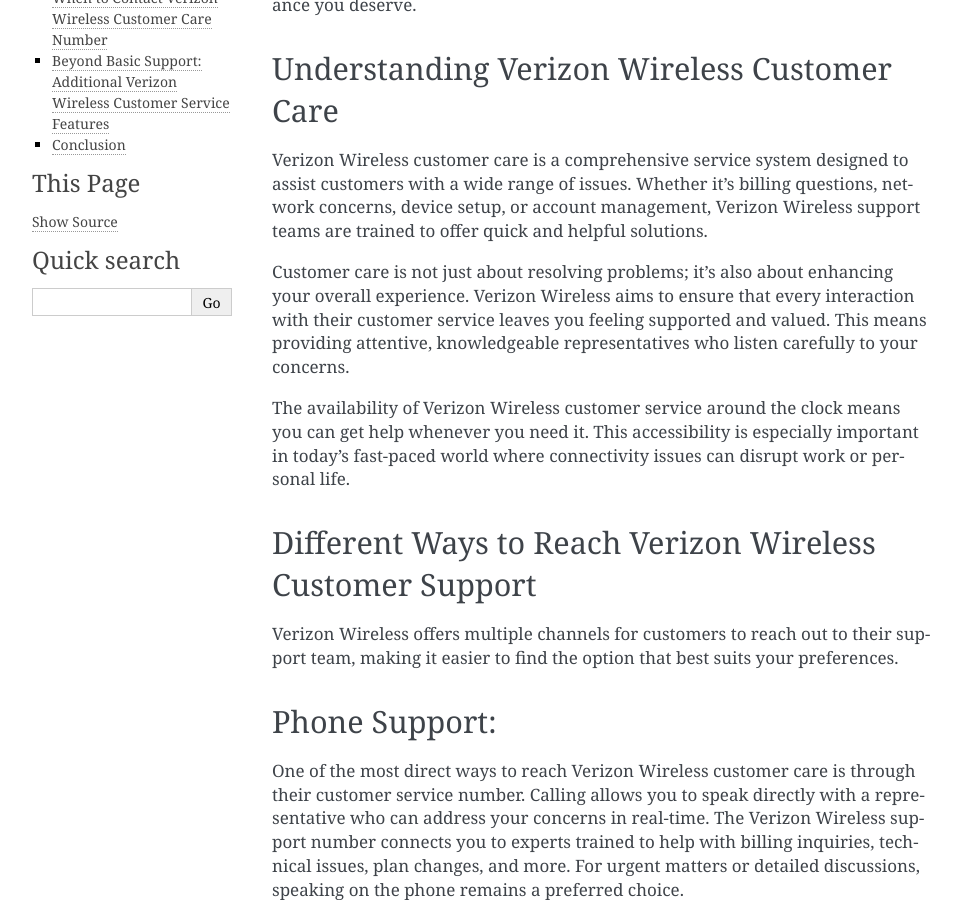
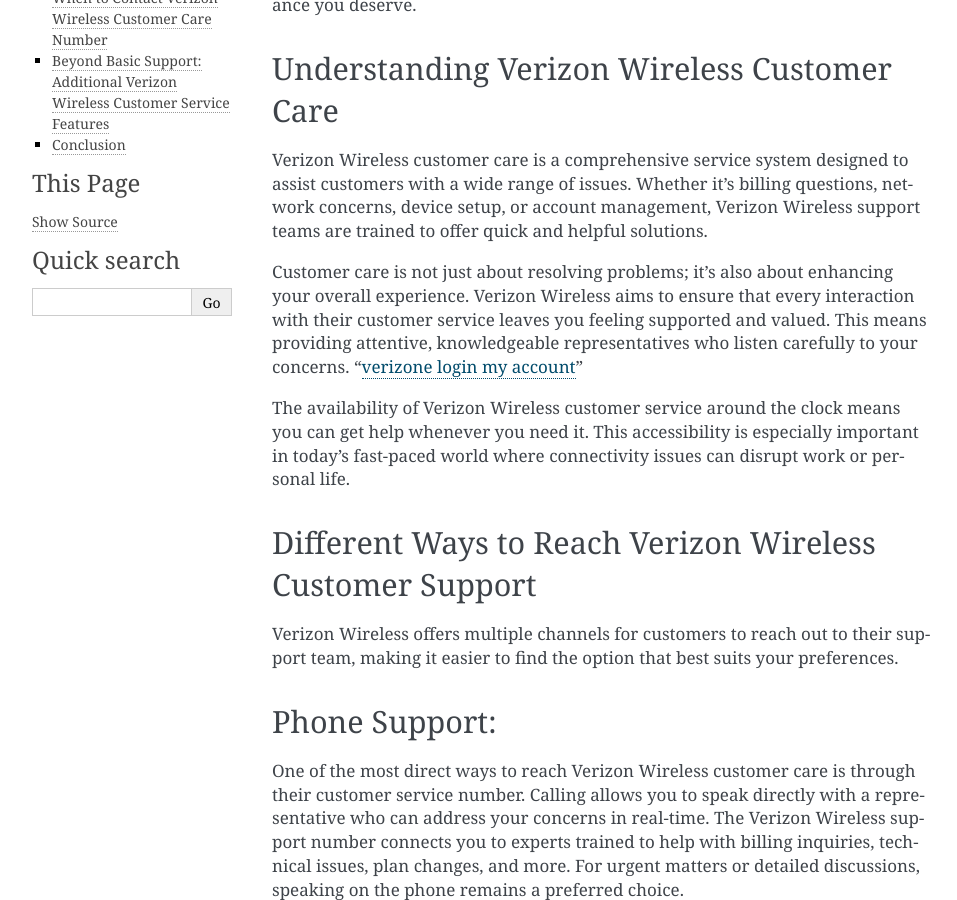
Before and after one commit to henryygarciaa/verizonwireless-customer-care, a Sphinx documentation site: the page built from docs/index.rst, in a window 1280 px wide and 900 px high, scrolled down 590 px. Shown: the whole window, without its empty margins (148-1105 px from the left). Built offline with Sphinx 7.4.7, drawn with Linux system fonts in a browser that asks for light colours.

Commit message:
Update index.rst

```diff
--- a/docs/index.rst
+++ b/docs/index.rst
@@ -20,7 +20,7 @@
 ____________________________
 Verizon Wireless customer care is a comprehensive service system designed to assist customers with a wide range of issues. Whether it’s billing questions, network concerns, device setup, or account management, Verizon Wireless support teams are trained to offer quick and helpful solutions.
 
-Customer care is not just about resolving problems; it’s also about enhancing your overall experience. Verizon Wireless aims to ensure that every interaction with their customer service leaves you feeling supported and valued. This means providing attentive, knowledgeable representatives who listen carefully to your concerns.
+Customer care is not just about resolving problems; it’s also about enhancing your overall experience. Verizon Wireless aims to ensure that every interaction with their customer service leaves you feeling supported and valued. This means providing attentive, knowledgeable representatives who listen carefully to your concerns. "`verizone login my account <https://sites.google.com/view/myverizonguide/>`_"
 
 The availability of Verizon Wireless customer service around the clock means you can get help whenever you need it. This accessibility is especially important in today’s fast-paced world where connectivity issues can disrupt work or personal life.
 
```
